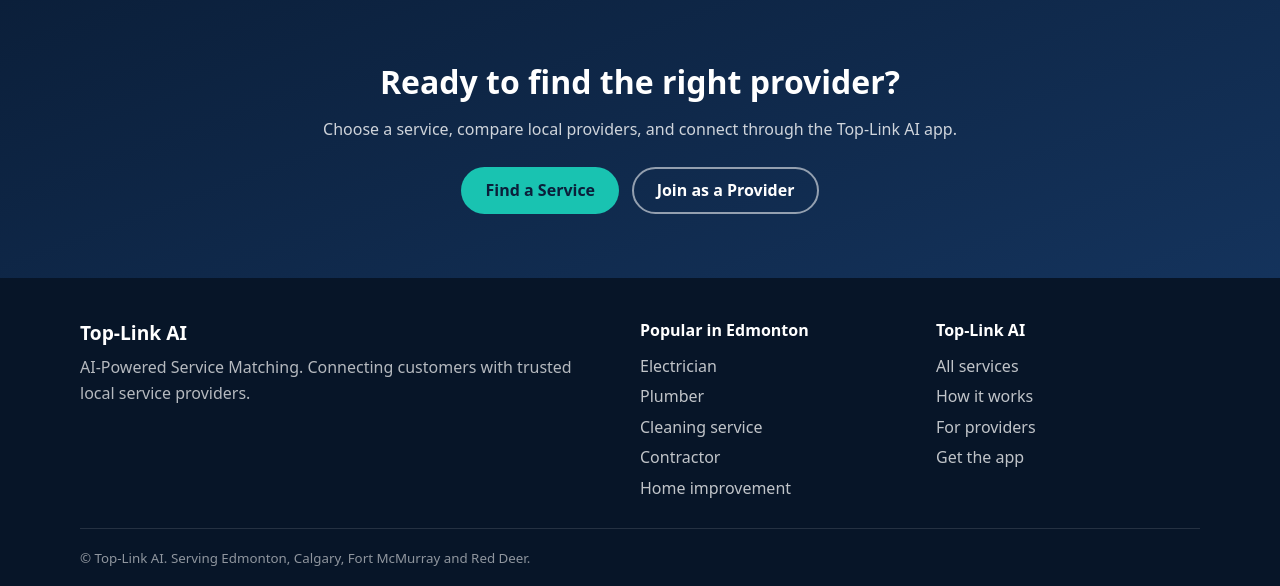
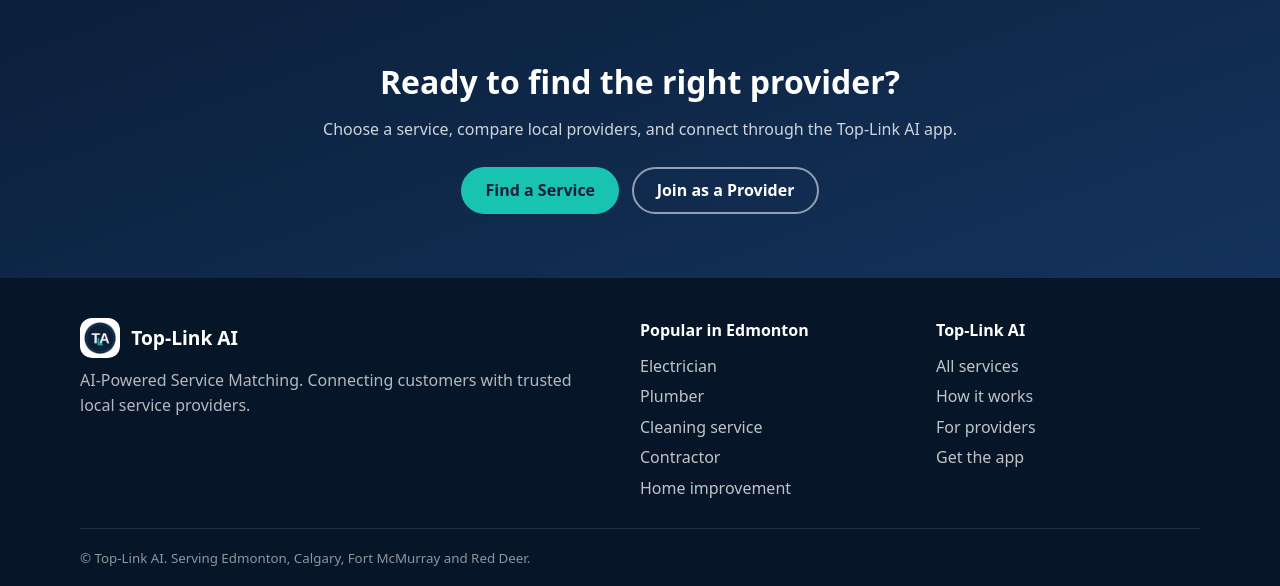
Before and after one commit to shoueibomer-ux/Top-link-AI, a Django app: page / in a window 1280 px wide. Shown: the part 2947-3533 px from the top of the page. Run offline with Django 5.2, Linux system fonts and the light colour scheme; data comes from the database, SQL or seed files in the repository; parts of the project's set-up code (start-up, migrations or seed data) failed here and were passed over.

Commit message:
Use the app's TA roundel image for the website logo and favicons
Replaces the CSS text mark in the nav and footer with the roundel from the
app's toplinkai_icon.png (only ever scaled down, never stretched), swaps the
text-based favicon.svg for PNG favicons downscaled from it, and adds a test
guarding the logo and favicon files. The wordmark stays real text because the
existing image wordmark has no hyphen; social share and apple-touch images
are deferred until a high-resolution source exists.

Co-Authored-By: Claude Sonnet 5 <noreply@anthropic.com>

```diff
--- a/website/static/website/css/site.css
+++ b/website/static/website/css/site.css
@@ -46,7 +46,8 @@ ul, ol { margin: 0; padding: 0; }
 .site-header { background: var(--navy); color: #fff; position: sticky; top: 0; z-index: 50; }
 .header-row { display: flex; align-items: center; justify-content: space-between; gap: 1rem; min-height: 68px; }
 .brand { display: flex; align-items: center; gap: .7rem; color: #fff; text-decoration: none; }
-.brand-mark { display: grid; place-items: center; width: 42px; height: 42px; border-radius: 12px; background: #fff; color: var(--navy); font-weight: 800; letter-spacing: -.03em; }
+.brand-mark { display: inline-grid; place-items: center; flex: none; width: 44px; height: 44px; border-radius: 12px; background: #fff; }
+.brand-mark img { display: block; width: 36px; height: 36px; }
 .brand-text { display: flex; flex-direction: column; line-height: 1.15; }
 .brand-text strong { font-size: 1.15rem; }
 .brand-text small { font-size: .72rem; color: rgba(255,255,255,.65); }
@@ -138,7 +139,9 @@ ul, ol { margin: 0; padding: 0; }
 .cta-band .btn-row { justify-content: center; }
 .site-footer { background: #071528; color: #fff; padding: 2.5rem 0 1rem; }
 .footer-grid { display: grid; grid-template-columns: 2fr 1fr 1fr; gap: 2rem; }
-.footer-brand { font-weight: 800; font-size: 1.2rem; margin-bottom: .4rem; }
+.footer-brand { display: flex; align-items: center; gap: .7rem; font-weight: 800; font-size: 1.2rem; margin-bottom: .6rem; }
+.footer-brand .brand-mark { width: 40px; height: 40px; }
+.footer-brand .brand-mark img { width: 32px; height: 32px; }
 .footer-h { font-weight: 700; margin-bottom: .5rem; }
 .site-footer ul { list-style: none; }
 .site-footer li { padding: .15rem 0; }
--- a/website/templates/website/base.html
+++ b/website/templates/website/base.html
@@ -13,7 +13,8 @@
   <meta property="og:description" content="{{ meta.description|default:'Connect with trusted local service providers.' }}">
   <meta property="og:url" content="{{ request.scheme }}://{{ request.get_host }}{{ request.path }}">
   <meta name="theme-color" content="#0B1F3A">
-  <link rel="icon" href="{% static 'website/images/favicon.svg' %}" type="image/svg+xml">
+  <link rel="icon" type="image/png" sizes="32x32" href="{% static 'website/images/favicon-32.png' %}">
+  <link rel="icon" type="image/png" sizes="48x48" href="{% static 'website/images/favicon-48.png' %}">
   <link rel="stylesheet" href="{% static 'website/css/site.css' %}">
   {% block head %}{% endblock %}
 </head>
--- a/website/templates/website/partials/footer.html
+++ b/website/templates/website/partials/footer.html
@@ -1,7 +1,7 @@
-<footer class="site-footer">
+{% load static %}<footer class="site-footer">
   <div class="wrap footer-grid">
     <div>
-      <p class="footer-brand">Top-Link AI</p>
+      <p class="footer-brand"><span class="brand-mark"><img src="{% static 'website/images/logo-roundel.png' %}" alt="" width="36" height="36"></span>Top-Link AI</p>
       <p class="muted-on-dark">{{ site.tagline }}. Connecting customers with trusted local service providers.</p>
     </div>
     <div>
--- a/website/templates/website/partials/header.html
+++ b/website/templates/website/partials/header.html
@@ -2,7 +2,7 @@
 <header class="site-header">
   <div class="wrap header-row">
     <a class="brand" href="{% url 'website:home' %}" aria-label="Top-Link AI home">
-      <span class="brand-mark" aria-hidden="true">TA</span>
+      <span class="brand-mark"><img src="{% static 'website/images/logo-roundel.png' %}" alt="" width="36" height="36"></span>
       <span class="brand-text"><strong>Top-Link AI</strong><small>{{ site.tagline }}</small></span>
     </a>
     <button class="nav-toggle" type="button" aria-expanded="false" aria-controls="site-nav" data-nav-toggle>
```
Also changed, not shown: website/tests.py (+10 -0 lines), website/static/website/images/favicon-32.png (added), website/static/website/images/favicon-48.png (added), website/static/website/images/favicon.svg (deleted), website/static/website/images/logo-roundel.png (added).
